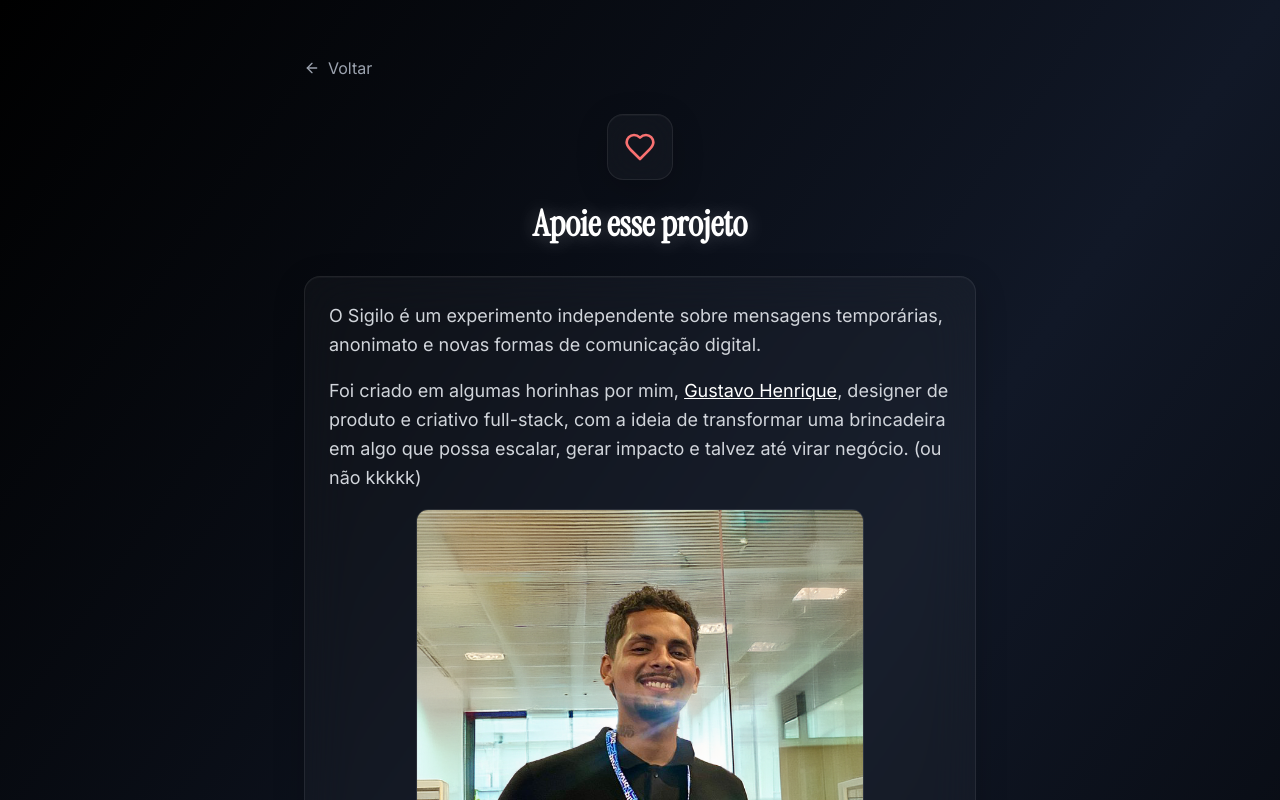
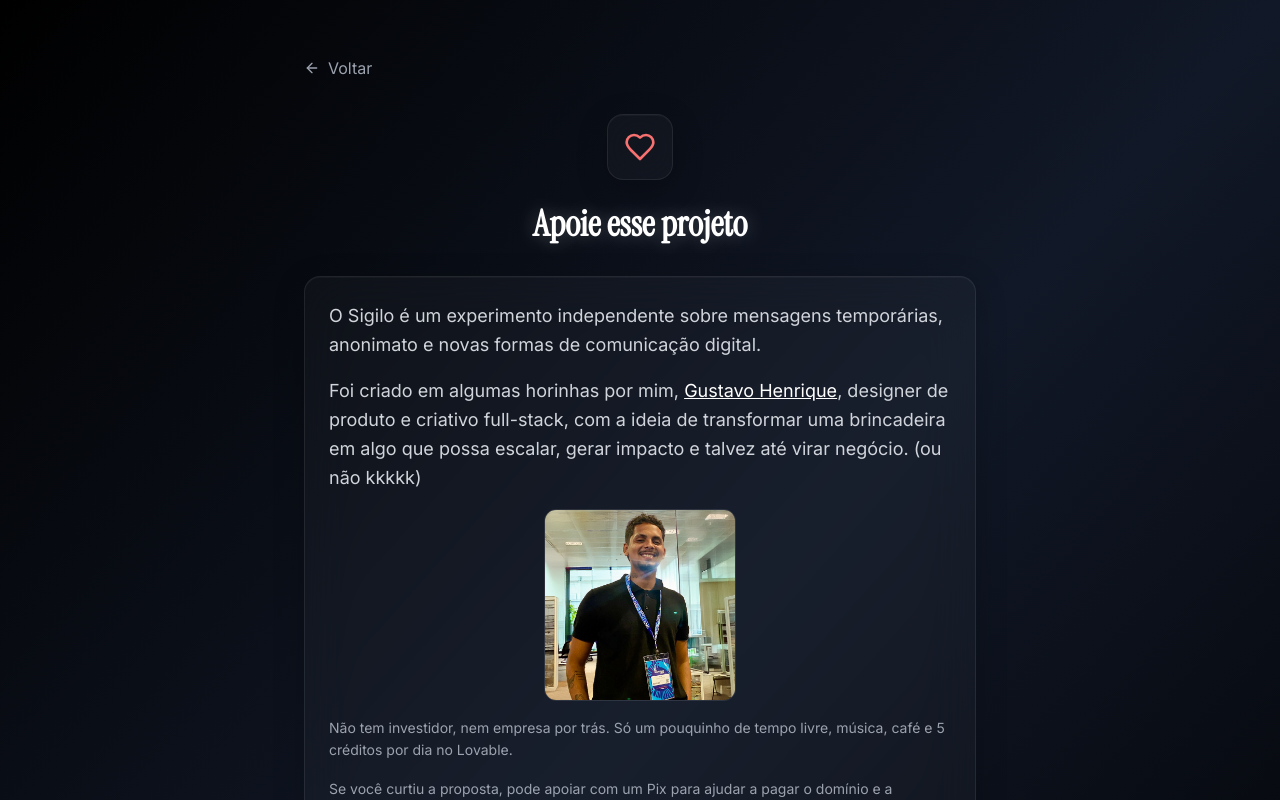
Before and after one commit to gustavohenriquepss/sigilo-cc, a React (Vite) app: page /support in a window 1280 px wide. Shown: the top 800 px of the page. Built offline with nearby package versions, Linux system fonts and the light colour scheme.

Commit message:
Reverted to commit 56fd9a4a57515e90933f5f0d79c0297a92b44ef7

```diff
--- a/src/pages/Support.tsx
+++ b/src/pages/Support.tsx
@@ -1,3 +1,4 @@
+
 import React, { useEffect, useState } from 'react';
 import { Button } from '@/components/ui/button';
 import { useToast } from '@/hooks/use-toast';
@@ -93,11 +94,11 @@ const Support = () => {
             </p>
 
             {/* Photo */}
-            <div className="my-6">
+            <div className="flex justify-center my-6">
               <img
                 src="/lovable-uploads/0ebe366d-86a0-448f-b6f4-c391d29268a9.png"
                 alt="Gustavo Henrique"
-                className="w-full max-w-md mx-auto object-cover rounded-xl border border-white/10"
+                className="w-48 h-48 object-cover rounded-xl border border-white/10"
               />
             </div>
 
```
